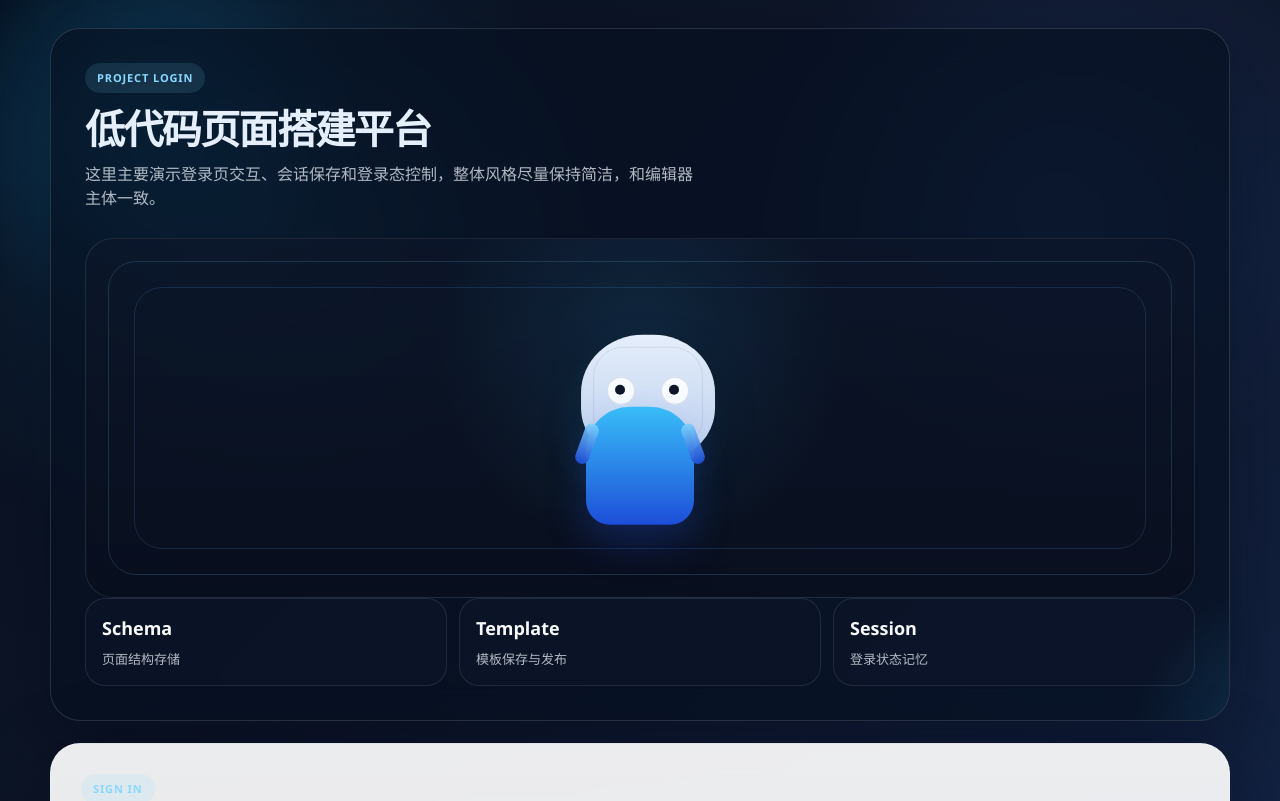
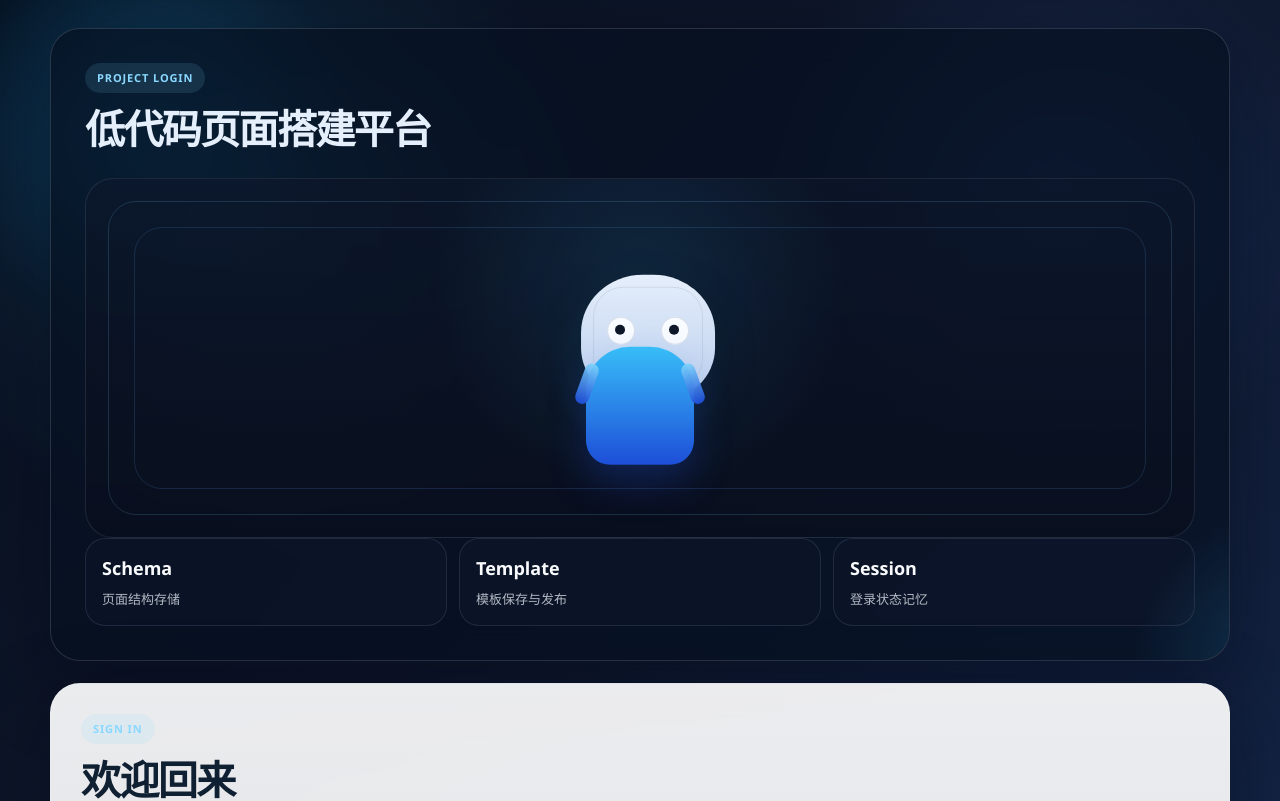
Before and after one commit to ChenPengyang-1/Lowcode-builder-studio, a React (Vite) app: page /#/login in a window 1280 px wide. Shown: the top 801 px of the page. Built offline with nearby package versions, Linux system fonts and the light colour scheme.

Commit message:
remove login hero subtitle

```diff
--- a/src/pages/LoginPage.tsx
+++ b/src/pages/LoginPage.tsx
@@ -57,7 +57,6 @@ export function LoginPage({ onLogin }: LoginPageProps) {
         <section className="login-brand-panel">
           <div className="login-panel-label">Project Login</div>
           <h1>低代码页面搭建平台</h1>
-          <p>这里主要演示登录页交互、会话保存和登录态控制，整体风格尽量保持简洁，和编辑器主体一致。</p>
 
           <div className={`login-orbit login-orbit-${mascotState}`}>
             <div className="login-orbit-ring" />
```
